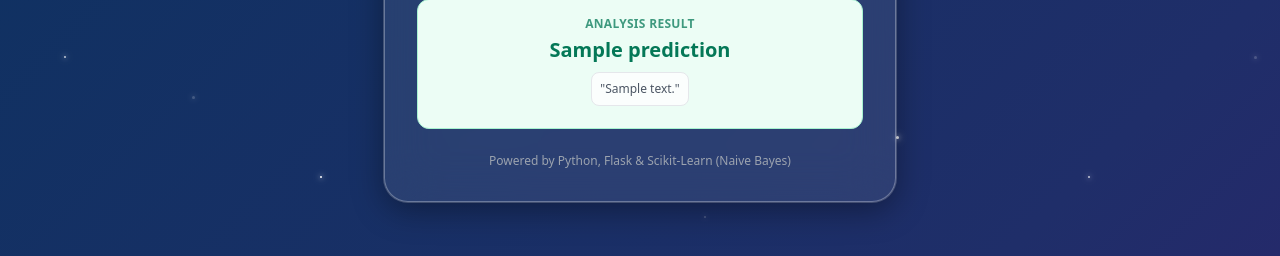
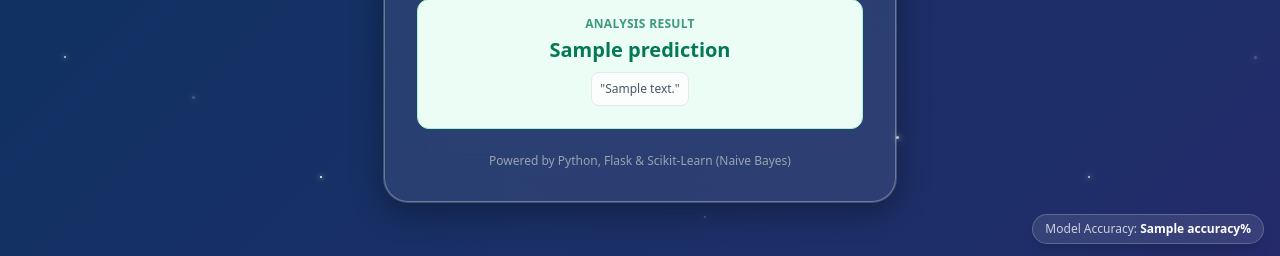
Before and after one commit to VV-S70/sms-spam-filter, a Flask app: template templates/index.html in a window 1280 px wide. Shown: the part 544-800 px from the top of the page. Run offline with Flask 3, Linux system fonts and the light colour scheme; the template is opened without the code that fills it: most values are stand-ins (such as "Sample title", 1, 10 or a date in 2020); parts of the project's set-up code (start-up, migrations or seed data) failed here and were passed over; some libraries are stand-ins or nearby versions.

Commit message:
Add model accuracy badge to index.html
Added a model accuracy badge to the site.

```diff
--- a/templates/index.html
+++ b/templates/index.html
@@ -167,5 +167,10 @@
         }
     </script>
 
+    <!-- For Model Accuracy Badge on site -->
+    <div class="fixed bottom-3 right-4 z-20 text-xs text-white/75 bg-white/10 backdrop-blur-md px-3 py-1.5 rounded-full border border-white/20 shadow-lg">
+        Model Accuracy: <span class="font-semibold text-white">{{ accuracy }}%</span>
+    </div>
+
 </body>
 </html>
```
